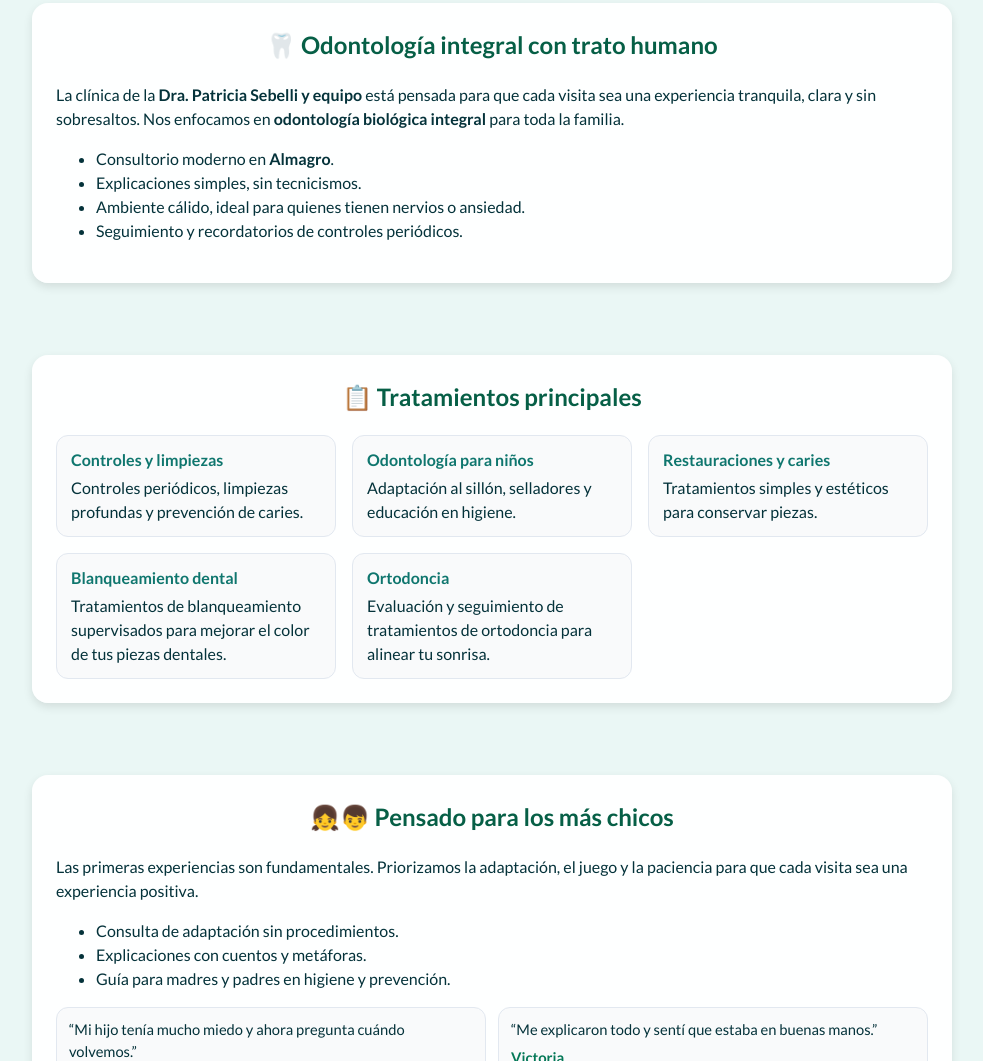
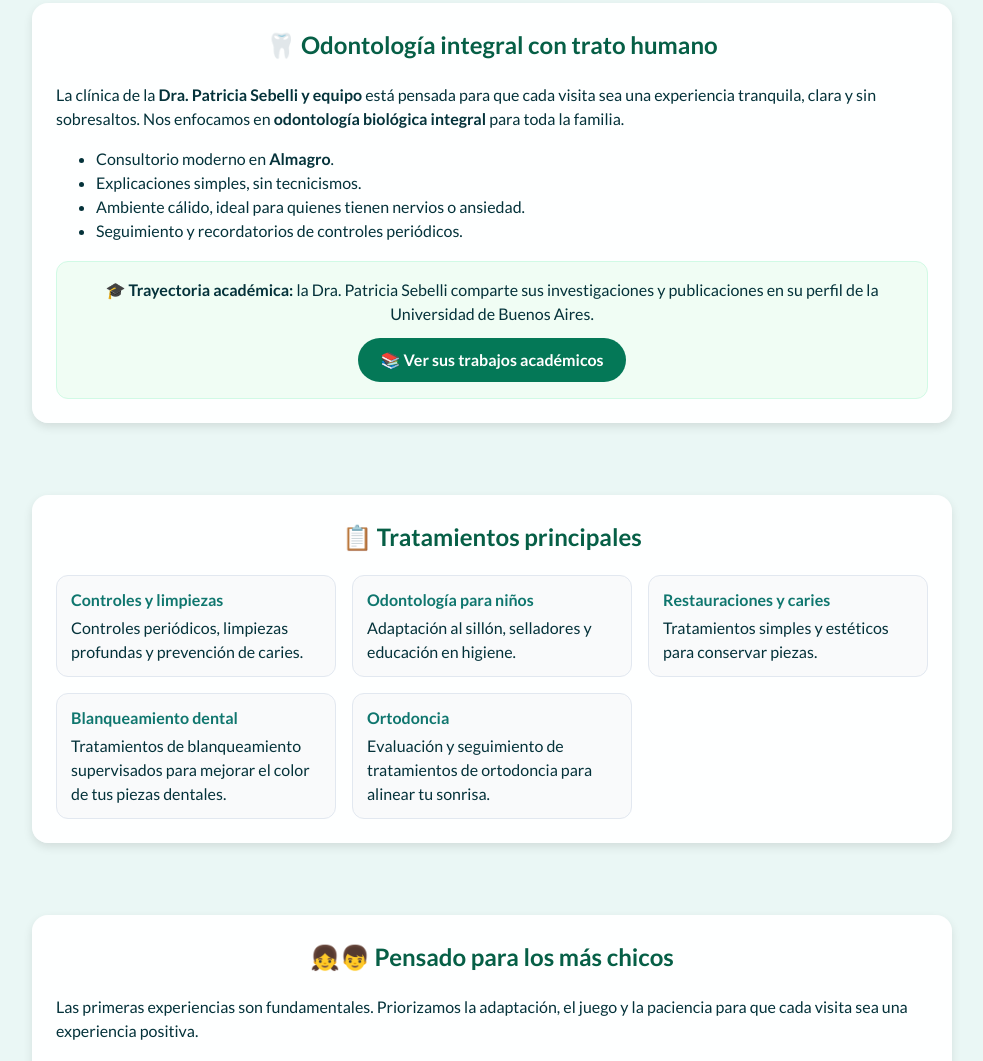
Before and after one commit to Juan-457/drapatriciasebelli, a plain HTML site: page index.html in a window 1280 px wide. Shown: the part 833-1894 px from the top of the page, without its empty margins (148-1131 px from the left). Drawn offline with Linux system fonts and the light colour scheme.

Commit message:
Agregar link a trabajos académicos de la Dra. Sebelli (Academia.edu UBA)
Bloque destacado en la sección La clínica + referencia en llms.txt.

Co-Authored-By: Claude Opus 5.5 <noreply@anthropic.com>

```diff
--- a/index.html
+++ b/index.html
@@ -283,6 +283,35 @@
       text-align:center;
       margin-top:0;
       color:#065f46;
+    }
+
+    .od .academia-box{
+      margin-top:18px;
+      padding:16px 18px;
+      border:1px solid #d1fae5;
+      border-radius:12px;
+      background:#f0fdf4;
+      text-align:center;
+    }
+    .od .academia-box p{
+      margin:0 0 12px;
+    }
+    .od .academia-link{
+      display:inline-flex;
+      align-items:center;
+      justify-content:center;
+      padding:10px 22px;
+      border-radius:999px;
+      color:#fff;
+      text-decoration:none;
+      font-weight:700;
+      background:#047857;
+      transition:background .15s ease, transform .15s ease;
+    }
+    .od .academia-link:hover,
+    .od .academia-link:focus-visible{
+      background:#065f46;
+      transform:translateY(-1px);
     }
 
     .faq-list{
@@ -670,6 +699,15 @@
           <li>Ambiente cálido, ideal para quienes tienen nervios o ansiedad.</li>
           <li>Seguimiento y recordatorios de controles periódicos.</li>
         </ul>
+        <div class="academia-box">
+          <p>
+            🎓 <strong>Trayectoria académica:</strong> la Dra. Patricia Sebelli comparte sus investigaciones
+            y publicaciones en su perfil de la Universidad de Buenos Aires.
+          </p>
+          <a class="academia-link" href="https://uba.academia.edu/PatriciaSebelli" target="_blank" rel="noopener">
+            📚 Ver sus trabajos académicos
+          </a>
+        </div>
       </div>
     </section>
 
```
Also changed, not shown: llms.txt.
